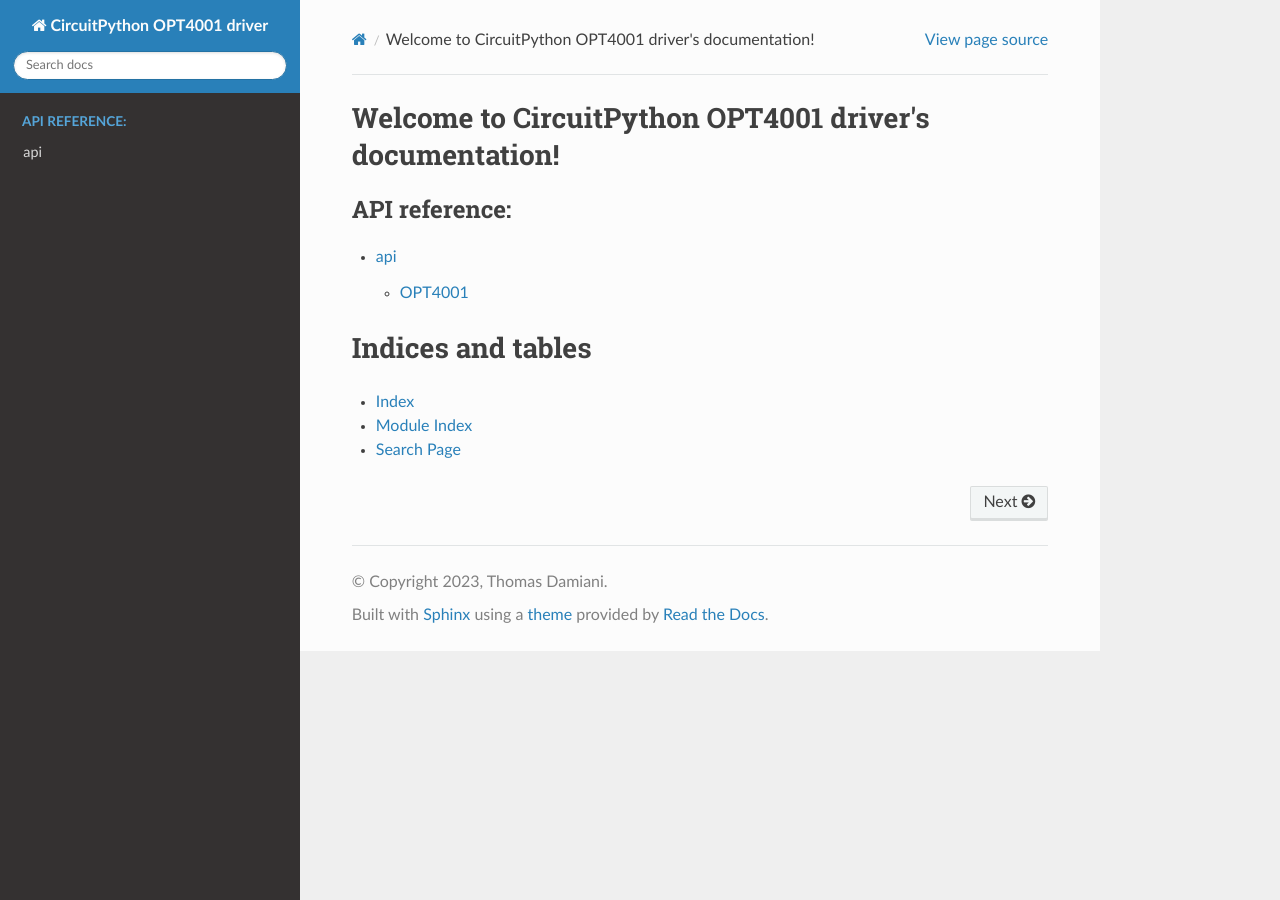
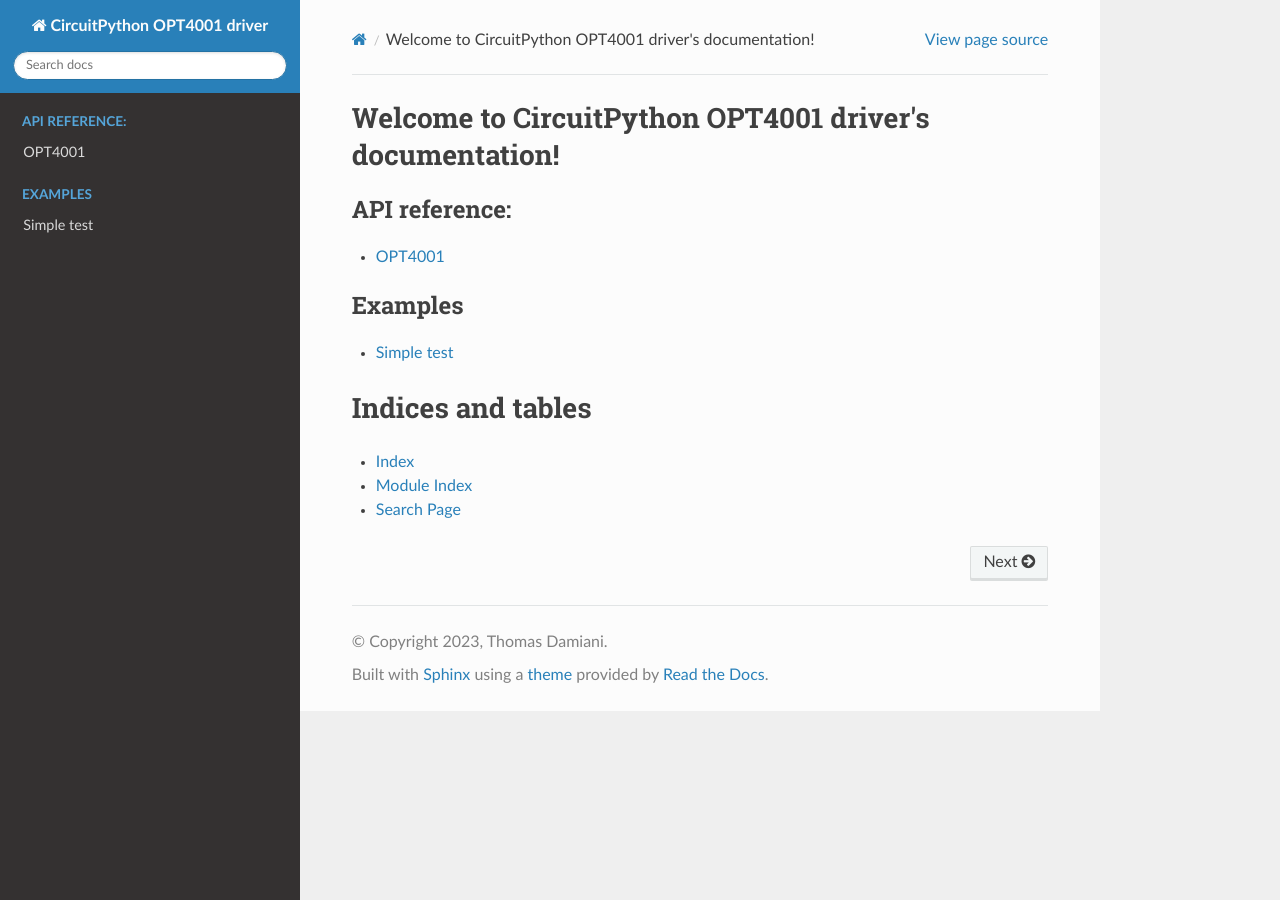
Before and after one commit to PyCubed-Mini/CircuitPython_OPT4001, a Sphinx documentation site: the page built from docs/source/index.rst, in a window 1280 px wide. Built offline with Sphinx 7.4.7 and the Read the Docs theme 2.0.0, drawn with Linux system fonts in a browser that asks for light colours.

Commit message:
Add Docs link and add example to docs

```diff
--- a/README.rst
+++ b/README.rst
@@ -12,4 +12,4 @@ This Driver depends on:
 
 Documentation
 =============
-Under construction
+documentation can be found `here <https://circuitpython-opt4001.readthedocs.io/en/latest/>`_
--- a/docs/source/api.rst
+++ b/docs/source/api.rst
@@ -1,6 +1,3 @@
-api
-*****
-
 OPT4001
 -------
 .. automodule:: OPT4001
--- /dev/null
+++ b/docs/source/example.rst
@@ -0,0 +1,8 @@
+Simple test
+-----------
+
+To test your device use a program similar to this
+
+.. literalinclude:: ../../examples/simple.py
+    :caption: examples/simple.py
+    :linenos:
--- a/docs/source/index.rst
+++ b/docs/source/index.rst
@@ -12,6 +12,11 @@ Welcome to CircuitPython OPT4001 driver's documentation!
 
    api
 
+.. toctree::
+   :caption: Examples
+
+   example
+
 Indices and tables
 ==================
 
```
